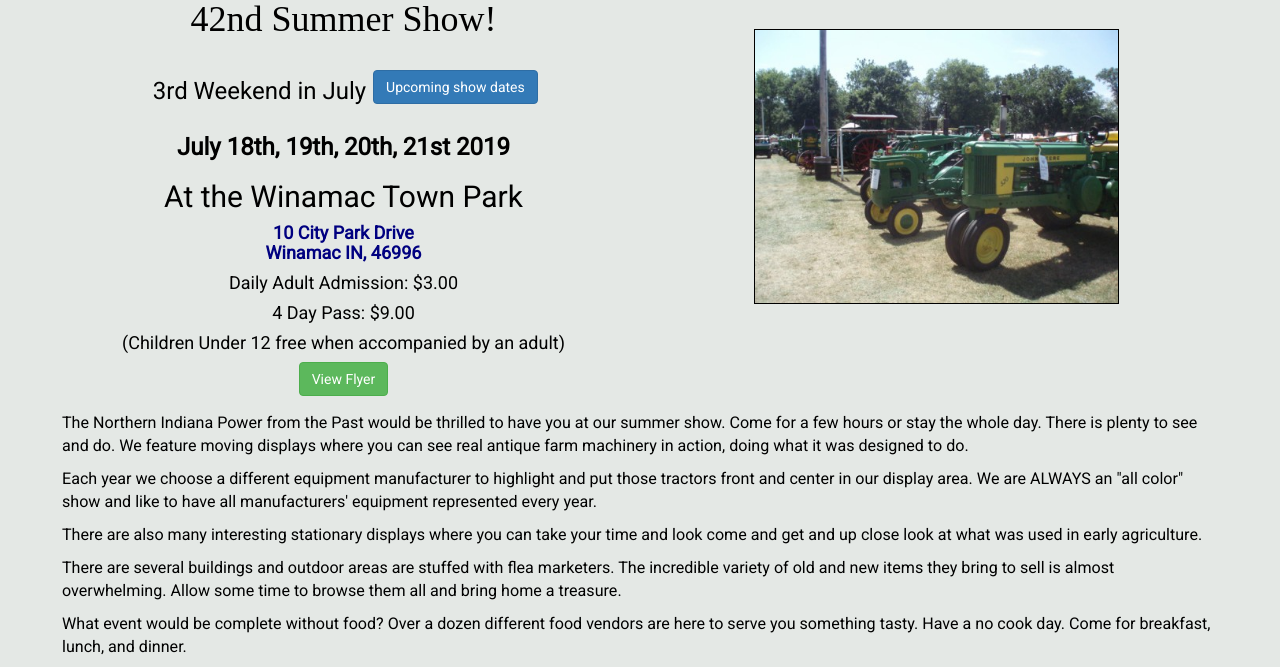
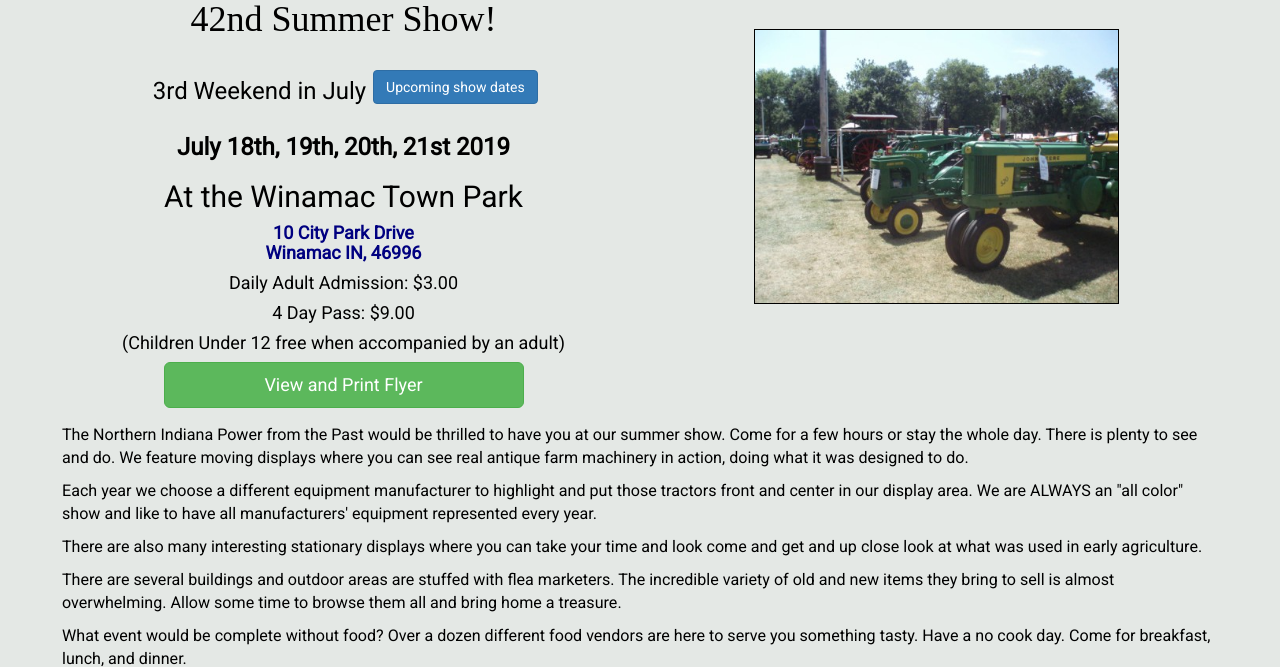
Before and after one commit to hckscripter6/winamacpowershow-flask, a Flask app: page /events/summer-show in a window 1280 px wide. Shown: the part 71-738 px from the top of the page. Run offline with Flask 2, Linux system fonts and the light colour scheme; data that the repository does not hold is empty; some libraries are stand-ins or nearby versions; some web fonts are replaced.

Commit message:
change button size

```diff
--- a/templates/summer_show.html
+++ b/templates/summer_show.html
@@ -54,7 +54,7 @@ Summer Show
 					<h4>4 Day Pass: $9.00</h4>
 					<h4>(Children Under 12 free when accompanied by an adult)</h4>
 
-					<a href="{{ url_for('static', filename='documents/PowerShowFlyer2019 .pdf') }}" button type="button" class="btn btn-success btn-md">View Flyer</a>
+					<a href="{{ url_for('static', filename='documents/PowerShowFlyer2019 .pdf') }}" button type="button" class="btn btn-success btn-lg" style= "width: 20em;">View and Print Flyer</a>
 
 				</div>
 			</div>
```
